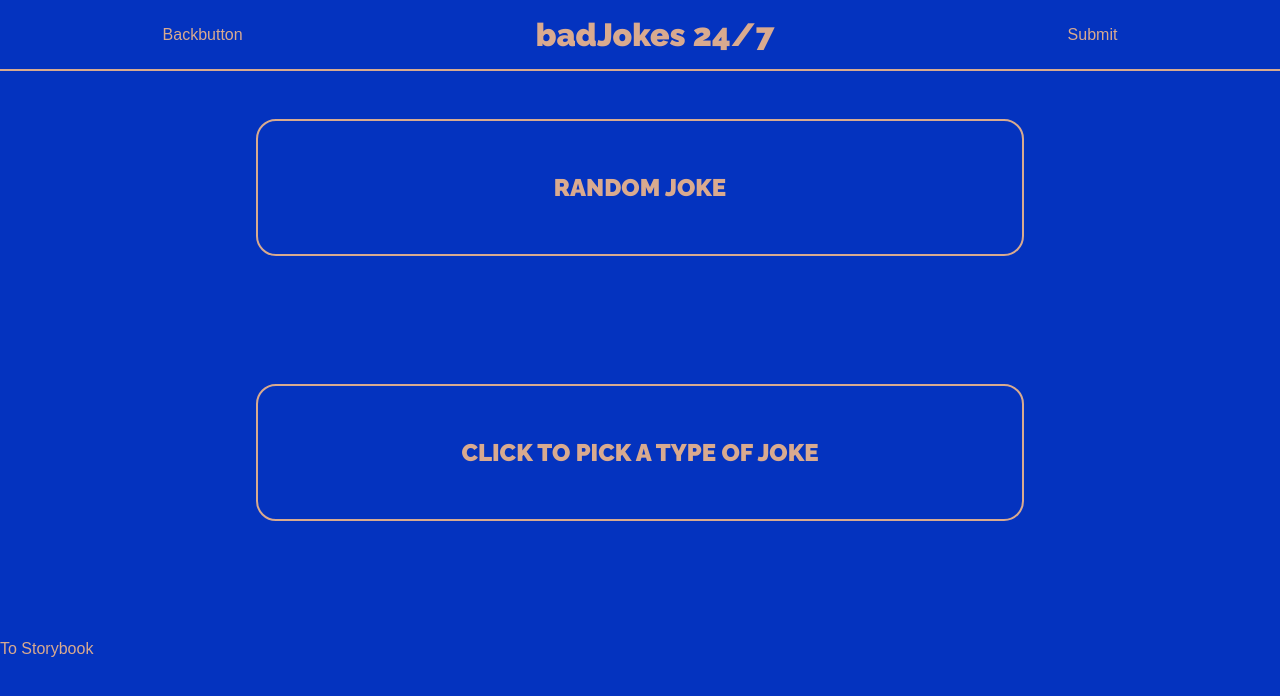
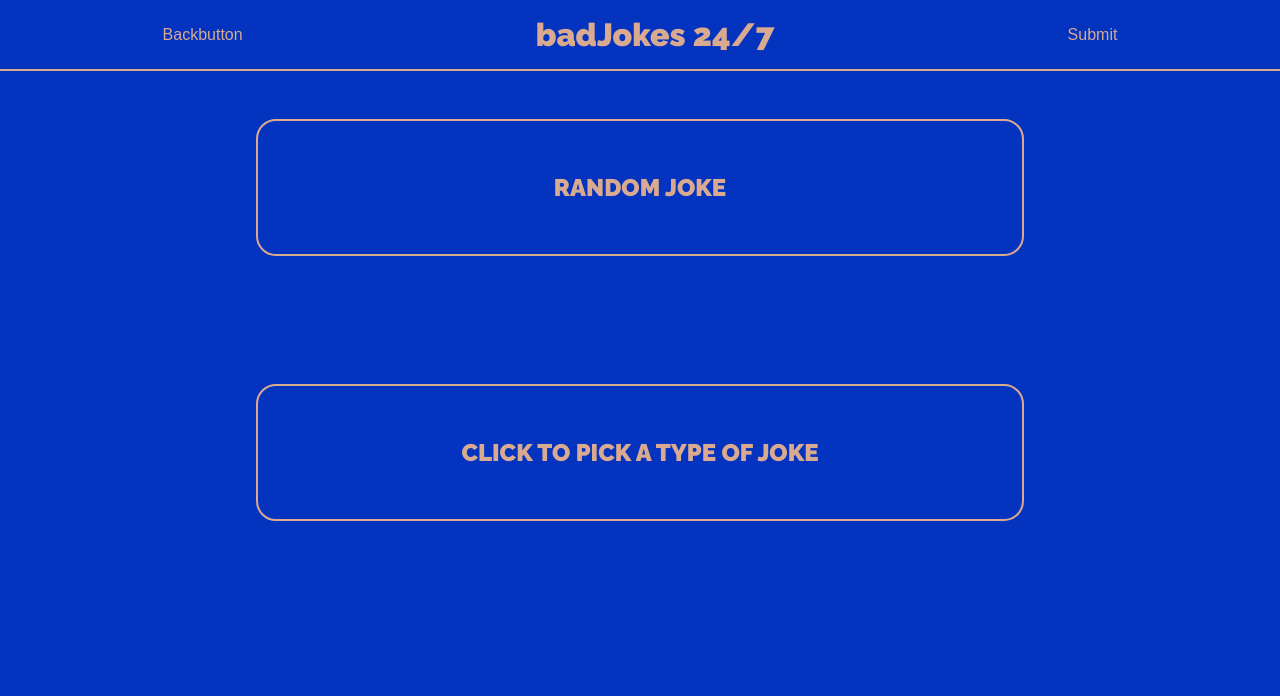
Before and after one commit to lauravikanis/badJokes, a React (Create React App) app in the folder client/: page / in a window 1280 px wide. Shown: the top 696 px of the page. Built offline with nearby package versions, Linux system fonts and the light colour scheme.

Commit message:
remove test

```diff
--- a/client/src/App.js
+++ b/client/src/App.js
@@ -18,7 +18,6 @@ function App() {
           <Home />
         </Route>
       </Switch>
-      <a href="/storybook">To Storybook</a>
     </Router>
   );
 }
```
Also changed, not shown: 1 other file (tests, documents, lock files or other folders).
